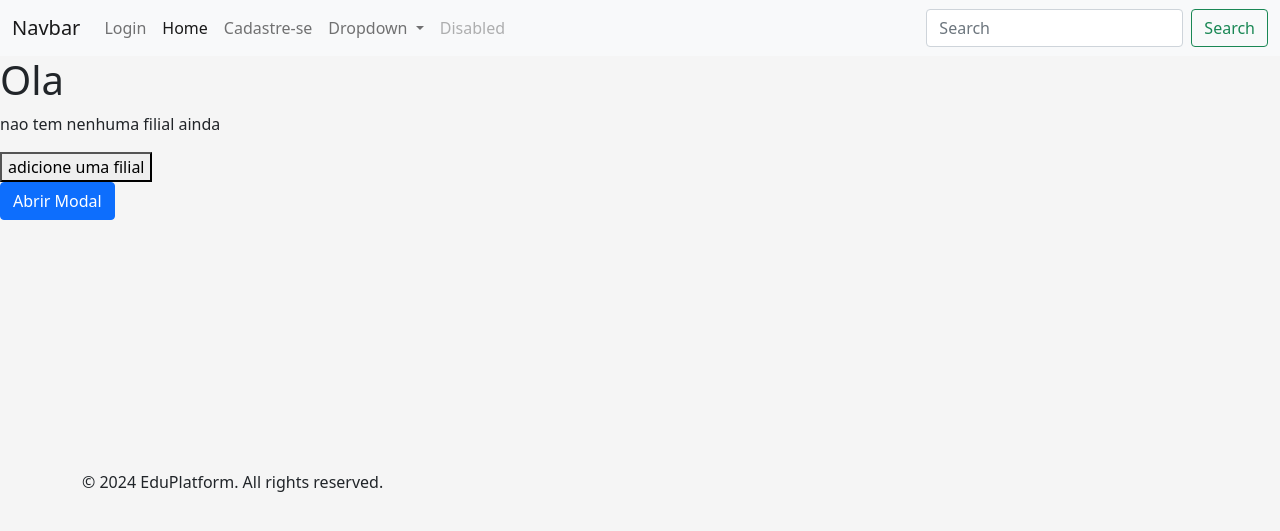
After one commit to ProgMod-2024-1/Projeto-Modular-24.1, a Flask app: template project/templates/filial/filial.html in a window 1280 px wide. The commit adds this page. Shown: the top 531 px of the page. Run offline with Flask 3, Linux system fonts and the light colour scheme; the template is opened without the code that fills it, so the values that code supplies are empty; some libraries are stand-ins or nearby versions.

Commit message:
feature: filial e permission decorator

```diff
--- a/project/blueprints/filial/database/filial.json
+++ b/project/blueprints/filial/database/filial.json
@@ -1,4 +1 @@
-{
-    "data":[
-    ]
-}
+{"data": [{"nome": "lalala", "endereco": "asdsdsds", "cep": "343434", "min_alunos_p_turma": "10", "turmas": {"2024": []}}, {"nome": "sdsdsdsdsd", "endereco": "sdsdsds", "cep": "dsdsdsdsds", "min_alunos_p_turma": "12", "turmas": {"2024": []}}, {"nome": "filial", "endereco": "filial", "cep": "2323232", "min_alunos_p_turma": "10", "turmas": {"2024": []}}, {"nome": "sdsds", "endereco": "34343", "cep": "sdsds", "min_alunos_p_turma": 10, "turmas": {"2024": []}}, {"nome": "blabla", "endereco": "343433", "cep": "sdsdsdsds", "min_alunos_p_turma": 10, "turmas": {"2024": []}}, {"nome": "lululu", "endereco": "lululu", "cep": "sdsdsdsds", "min_alunos_p_turma": 20, "turmas": {"2024": []}}]}
--- a/project/blueprints/principal/database/users.json
+++ b/project/blueprints/principal/database/users.json
@@ -1 +1 @@
-{"data": [{"username": "x", "password": "x", "permission": "1"}, {"username": "sdsds", "password": "dsds", "permission": "1"}, {"username": "ola", "password": "sdsds", "permission": "1"}, {"username": "bla", "password": "sasasa", "permission": "1"}, {"username": "343434", "password": "sdsdsds", "permission": "1"}, {"username": "23232", "password": "sdsdsd", "permission": "1"}, {"username": "eu", "password": "eu", "permission": "1"}, {"username": "ele", "password": "ele", "permission": "1"}, {"username": "ola2sd", "password": "3434343", "permission": "1"}, {"username": "x2", "password": "x3", "permission": "1"}, {"username": "aa", "password": "bbb", "permission": "1"}, {"username": "oi", "password": "oi", "permission": "1"}, {"username": "oi3", "password": "oi", "permission": "1"}, {"username": "blabla", "password": "blabla", "permission": "1"}]}
+{"data": [{"username": "x", "password": "x", "permission": "1"}, {"username": "sdsds", "password": "dsds", "permission": "1"}, {"username": "ola", "password": "sdsds", "permission": "1"}, {"username": "bla", "password": "sasasa", "permission": "1"}, {"username": "343434", "password": "sdsdsds", "permission": "1"}, {"username": "23232", "password": "sdsdsd", "permission": "1"}, {"username": "eu", "password": "eu", "permission": "1"}, {"username": "ele", "password": "ele", "permission": "1"}, {"username": "ola2sd", "password": "3434343", "permission": "1"}, {"username": "x2", "password": "x3", "permission": "1"}, {"username": "aa", "password": "bbb", "permission": "1"}, {"username": "oi", "password": "oi", "permission": "1"}, {"username": "oi3", "password": "oi", "permission": "1"}, {"username": "blabla", "password": "blabla", "permission": "1"}, {"username": "adm", "password": "adm", "permission": "3"}, {"username": "aluno", "password": "aluno", "permission": "1"}, {"username": "aluno1", "password": "aluno1", "permission": "1"}]}
--- a/project/main.py
+++ b/project/main.py
@@ -1,4 +1,5 @@
 from project.blueprints.principal.principal import principal
+from project.blueprints.filial.filial import filial
 from flask import Flask, redirect, url_for
 from flask_login import LoginManager
 from project.blueprints.principal.principalRepo import get_user
@@ -6,10 +7,11 @@ from project.blueprints.principal.principalService import User
 
 app = Flask(__name__, static_folder="static", static_url_path="/static")
 app.register_blueprint(principal)
+app.register_blueprint(filial)
 app.secret_key = "senhaSecreta"
 login_manager = LoginManager()
 login_manager.init_app(app)
-login_manager.login_view = 'principal.user_login'
+login_manager.login_view = 'principal.login'
 
 @app.route("/")
 def access():
@@ -17,8 +19,9 @@ def access():
 
 @login_manager.user_loader
 def load_user(user_id):
+    print(user_id)
     user_data = get_user(user_id)
-    return User(user_data["username"], user_data["permission"])
+    return User(user_data["username"], int(user_data["permission"]))
 
 if __name__ == '__main__':
     app.run(debug=True)
--- /dev/null
+++ b/project/static/filial/js/filial.js
@@ -0,0 +1,35 @@
+function sendData() {
+    const url = 'add_filial';  // Flask route URL
+    const name = document.getElementById('nomeFilialNova').value;
+    const address = document.getElementById('enderecoFilialNova').value;
+    const cep = document.getElementById('cepFilialNova').value;
+    const nAlunos = document.getElementById('numeroDeAlunosFilialNova').value;
+    const myButton = document.getElementById('createModal');
+    myButton.disabled = true;
+    const data = {
+        name: name,
+        address: address,
+        cep: cep,
+        nAlunos: nAlunos
+    };
+
+    fetch(url, {
+        method: 'POST',
+        headers: {
+            'Content-Type': 'application/json',
+        },
+        body: JSON.stringify(data),
+    })
+    .then(response => response.json())
+    .then(data => {
+        console.log('Response from Flask:', data.message);
+        myButton.disabled = false;
+    })
+    .catch(error => {
+        console.error('Error sending data:', error);
+        myButton.disabled = false;
+    })
+    .finally(()=>{
+        location.reload()
+    });
+}
--- /dev/null
+++ b/project/templates/filial/filial.html
@@ -0,0 +1,206 @@
+{% extends '/main.html' %}
+{% block head %}
+<link rel="stylesheet" href="{{ url_for('static', filename='./filial/css/filial.css') }}">
+{% endblock %}
+{% block title %}Home Page{% endblock %}
+
+{% block content %}
+{% if filiais|length < 1 %} <div>
+
+    <h1>Ola</h1>
+    <p>nao tem nenhuma filial ainda</p>
+    <button>adicione uma filial</button>
+    </div>
+
+    {% else %}
+
+    <div class="container">
+
+        {% for filial in filiais %}
+        <div class="container my-5">
+            <div class="card" id="card-{{ loop.index }}">
+                <div class="card-header" id="headingOne-{{ loop.index }}">
+
+                    <div class="container" id="container-{{ loop.index }}">
+
+                        <div class="row gx-3" id="row gx3-{{ loop.index }}">
+                            <div class="col-md-4" id="col-md-4-{{ loop.index }}">
+                                <h1 class="mb-0" id="mb-0-{{ loop.index }}">
+                                    Filial {{filial.nome}}
+                                </h1>
+                            </div>
+                            <div class="col-md-2 ms-auto" id="col-md-2 ms-auto-{{ loop.index }}">
+                                <a class="btn btn-primary" data-bs-toggle="collapse"
+                                    data-bs-target="#collapseOne-{{ loop.index }}" aria-expanded="true"
+                                    aria-controls="collapseOne">
+                                    Mostrar mais/menos
+                                </a>
+                            </div>
+                        </div>
+                    </div>
+
+                </div>
+
+                <div id="collapseOne-{{ loop.index }}" class="collapse hide" aria-labelledby="headingOne"
+                    data-bs-parent="#accordion">
+                    <div class="card-body">
+                        <form action="{{ url_for('filial.update_filiais_route') }}" method="post" class="form"id="editform-{{ loop.index }}"></form>
+                        <div class="form-group">
+                            <label for="nomeFilialVelha">Nome da Filial</label>
+                            <input form="editform-{{ loop.index }}" type="string" class="form-control"
+                                id="nomeFilialVelha" name="nomeFilialVelha" placeholder="Nome" , value={{filial.nome}}
+                                readonly>
+                        </div>
+                        <div class="form-group">
+                            <label for="enderecoFilialVelha">Endereco</label>
+                            <input form="editform-{{ loop.index }}" type="string" class="form-control"
+                                id="enderecoFilialVelha" name="enderecoFilialVelha" placeholder="Endereco" ,
+                                value={{filial.endereco}} readonly>
+                        </div>
+                        <div class="form-group">
+                            <label for="cepFilialVelha">CEP</label>
+                            <input form="editform-{{ loop.index }}" type="Address" class="form-control"
+                                id="cepFilialVelha" name="cepFilialVelha" placeholder="CEP" , value={{filial.cep}}
+                                readonly>
+                        </div>
+                        <div class="form-group">
+                            <label for="numeroDeAlunosFilialVelha">Minimo de alunos por turma</label>
+                            <input form="editform-{{ loop.index }}" type="number" class="form-control"
+                                id="numeroDeAlunosFilialVelha" name="numeroDeAlunosFilialVelha"
+                                placeholder="Numero de alunos por turma" value={{filial.min_alunos_p_turma}}
+                                readonly>
+                        </div>
+
+                    </div>
+                    <div class="card-footer" id="card-footer-{{ loop.index }}">
+                        <button type="button" class="btn btn-primary" data-bs-toggle="modal"
+                            data-bs-target="#JanelaModalEdit-{{ loop.index }}">
+                            Editar
+                        </button>
+
+                        <button type="button" class="btn btn-danger" data-bs-dismiss="modal"> Deletar filial</button>
+                    </div>
+                </div>
+            </div>
+        </div>
+
+        <div id="JanelaModalEdit-{{ loop.index }}" class="modal fade">
+            <div class="modal-dialog modal-lg">
+                <div class="modal-content">
+                    <div class="modal-header">
+                        <h3>Editar filial {{filial.nome}}</h3>
+                        <button type="button" class="btn btn-close" data-bs-dismiss="modal"></button>
+                    </div>
+
+                    <div class="modal-body">
+                        <div class="form-group">
+                            <label for="nomeFilialEditada">Nome da Filial</label>
+                            <input form="editform-{{ loop.index }}" type="string" class="form-control"
+                                id="nomeFilialEditada" name="nomeFilialEditada" placeholder="Nome" ,
+                                value={{filial.nome}}>
+                        </div>
+                        <div class="form-group">
+                            <label for="enderecoFilialEditada">Endereco</label>
+                            <input form="editform-{{ loop.index }}" type="string" class="form-control"
+                                id="enderecoFilialEditada" name="enderecoFilialEditada" placeholder="Endereco" ,
+                                value={{filial.endereco}}>
+                        </div>
+                        <div class="form-group">
+                            <label for="cepFilialEditada">CEP</label>
+                            <input form="editform-{{ loop.index }}" type="Address" class="form-control"
+                                id="cepFilialEditada" name="cepFilialEditada" placeholder="CEP" , value={{filial.cep}}>
+                        </div>
+                        <div class="form-group">
+                            <label for="numeroDeAlunosFilialEditada">Minimo de alunos por turma</label>
+                            <input form="editform-{{ loop.index }}" type="number" class="form-control"
+                                id="numeroDeAlunosFilialEditada" name="numeroDeAlunosFilialEditada"
+                                placeholder="Numero de alunos por turma" value={{filial.min_alunos_p_turma}}>
+                        </div>
+                    </div>
+
+                    <div class="modal-footer">
+                        <button form="editform-{{ loop.index }}" type="submit" class="btn btn-primary">Aceitar</button>
+                        <button type="button" class="btn btn-danger" data-bs-dismiss="modal"> Fechar</button>
+                    </div>
+                </div>
+            </div>
+        </div>
+        {% endfor %}
+    </div>
+    {% endif %}
+
+    <button type="button" class="btn btn-primary" data-bs-toggle="modal" data-bs-target="#JanelaModal">
+        Abrir Modal
+    </button>
+
+    <div id="JanelaModal" class="modal fade">
+        <div class="modal-dialog modal-lg">
+            <div class="modal-content">
+                <div class="modal-header">
+                    <h3>Criar uma filial</h3>
+                    <button type="button" class="btn btn-close" data-bs-dismiss="modal"></button>
+                </div>
+
+                <form action="{{ url_for('filial.add_filiais_route') }}" method="post" class="form">
+                    <div class="modal-body">
+                        {%if data_new_filial %}
+                        <div class="form-group">
+                            <label for="nomeFilial">Nome da Filial</label>
+                            <input type="string" class="form-control" id="nomeFilialNova" name="nomeFilialNova"
+                                placeholder="Nome" , value={{data["username"]}}>
+                        </div>
+                        <div class="form-group">
+                            <label for="enderecoFilial">Endereco</label>
+                            <input type="string" class="form-control" id="enderecoFilialNova" name="enderecoFilialNova"
+                                placeholder="Endereco" , value={{data["username"]}}>
+                        </div>
+                        <div class="form-group">
+                            <label for="cepFilial">CEP</label>
+                            <input type="Address" class="form-control" id="cepFilialNova" name="cepFilialNova"
+                                placeholder="CEP" , value={{data["username"]}}>
+                        </div>
+                        <div class="form-group">
+                            <label for="numeroDeAlunosFilialNova">Minimo de alunos por turma</label>
+                            <input type="number" class="form-control" id="numeroDeAlunosFilialNova"
+                                name="numeroDeAlunosFilialNova" placeholder="Numero de alunos por turma"
+                                value={{data["username"]}}>
+                        </div>
+                        {% else %}
+                        <div class="form-group">
+                            <label for="nomeFilial">Nome da Filial</label>
+                            <input type="string" class="form-control" id="nomeFilialNova" name="nomeFilialNova"
+                                placeholder="Nome">
+                        </div>
+                        <div class="form-group">
+                            <label for="enderecoFilial">Endereco</label>
+                            <input type="string" class="form-control" id="enderecoFilialNova" name="enderecoFilialNova"
+                                placeholder="Endereco">
+                        </div>
+                        <div class="form-group">
+                            <label for="cepFilial">CEP</label>
+                            <input type="Address" class="form-control" id="cepFilialNova" name="cepFilialNova"
+                                placeholder="CEP">
+                        </div>
+                        <div class="form-group">
+                            <label for="numeroDeAlunosFilialNova">Minimo de alunos por turma</label>
+                            <input type="number" class="form-control" id="numeroDeAlunosFilialNova"
+                                name="numeroDeAlunosFilialNova" placeholder="Numero de alunos por turma">
+                        </div>
+                        {% endif %}
+                    </div>
+
+                    <div class="modal-footer">
+                        <button type="submit" class="btn btn-primary">Criar</button>
+                        <button type="button" class="btn btn-danger" data-bs-dismiss="modal"> Fechar</button>
+                    </div>
+                </form>
+            </div>
+        </div>
+    </div>
+
+    {% endblock %}
+    {% block scripts %}
+    <script src="https://ajax.googleapis.com/ajax/libs/jquery/3.5.1/jquery.min.js"></script>
+    <script src="https://cdnjs.cloudflare.com/ajax/libs/selectize.js/0.12.6/js/standalone/selectize.min.js"></script>
+    <script src="{{ url_for('static', filename='./filial/js/filial.js') }}"></script>
+    {% endblock %}
--- a/project/templates/main.html
+++ b/project/templates/main.html
@@ -77,5 +77,7 @@
   </footer>
   <script src="https://code.jquery.com/jquery-3.2.1.slim.min.js" integrity="sha384-KJ3o2DKtIkvYIK3UENzmM7KCkRr/rE9/Qpg6aAZGJwFDMVNA/GpGFF93hXpG5KkN" crossorigin="anonymous"></script>
   <script src="https://cdnjs.cloudflare.com/ajax/libs/popper.js/1.12.9/umd/popper.min.js" integrity="sha384-ApNbgh9B+Y1QKtv3Rn7W3mgPxhU9K/ScQsAP7hUibX39j7fakFPskvXusvfa0b4Q" crossorigin="anonymous"></script>
-  <script src="https://cdn.jsdelivr.net/npm/bootstrap@5.1.3/dist/js/bootstrap.bundle.min.js"></script>    {% block scripts %}{% endblock %}
+  <script src="https://cdn.jsdelivr.net/npm/bootstrap@5.1.3/dist/js/bootstrap.bundle.min.js"></script>
+  {% block scripts %}
+  {% endblock %}
 </html>
--- a/pyproject.toml
+++ b/pyproject.toml
@@ -11,6 +11,7 @@ flask = "^3.0.3"
 flask-login = "^0.6.3"
 pytest = "^8.1.1"
 flake8 = "^7.0.0"
+requests = "^2.31.0"
 
 
 [build-system]
```
Also changed, not shown: project/blueprints/filial/filial.py (+61 -0 lines), project/blueprints/filial/filialRepo.py (+44 -0 lines), project/blueprints/filial/filialService.py (+67 -0 lines), project/utils.py (added, +98 -0 lines), project/static/filial/css/filial.css (added), 1 other file.
